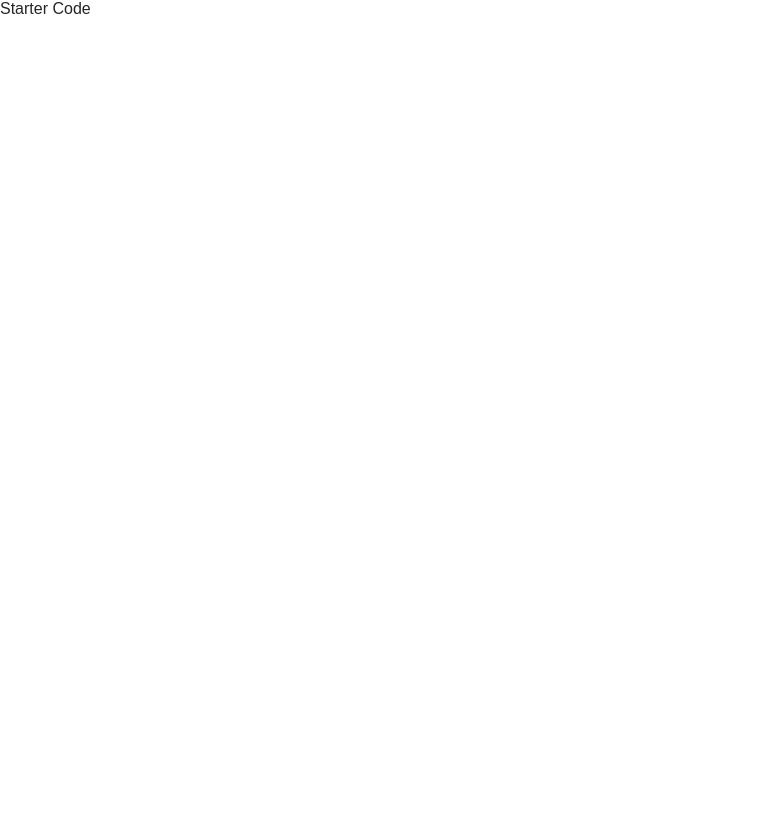
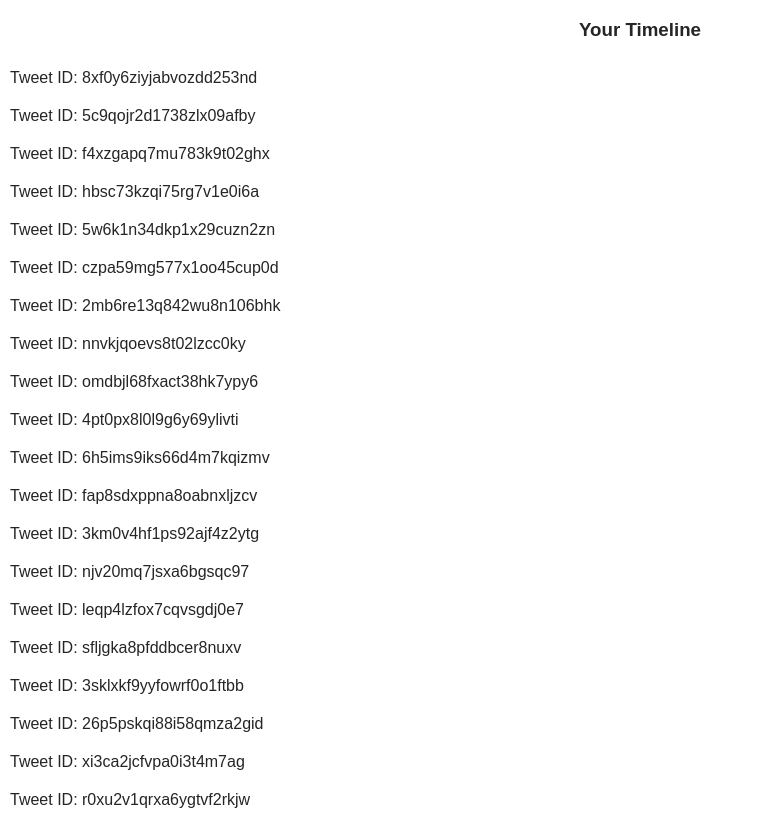
Before and after one commit to juliafealves/chirper, a React (Create React App) app: page / in a window 1280 px wide. Shown: the whole page, without its empty margins (0-763 px from the left). Before the commit the page ends 800 px from the top, so only its background shows below. Built offline with nearby package versions, Linux system fonts and the light colour scheme.

Commit message:
Dashboard.

```diff
--- a/src/components/App.js
+++ b/src/components/App.js
@@ -1,6 +1,7 @@
 import React, { Component } from "react";
 import { connect } from "react-redux";
 import { handleInitialData } from "../actions/shared";
+import Dashboard from "./Dashboard";
 
 class App extends Component {
   componentDidMount() {
@@ -8,8 +9,16 @@
   }
 
   render() {
-    return <div>Starter Code</div>;
+    return (
+      <div>{this.props.loading ? <h3>Loading...</h3> : <Dashboard />}</div>
+    );
   }
 }
 
-export default connect()(App);
+function mapStateToProps({ authedUser }) {
+  return {
+    loading: authedUser === null
+  };
+}
+
+export default connect(mapStateToProps)(App);
--- /dev/null
+++ b/src/components/Dashboard.js
@@ -0,0 +1,25 @@
+import React, { Component } from "react";
+import { connect } from "react-redux";
+
+class Dashboard extends Component {
+  render() {
+    return (
+      <div>
+        <h3 className="center">Your Timeline</h3>
+        <ul className="dashboard-list">
+          {this.props.tweetIds.map(id => (
+            <li key={id}>Tweet ID: {id}</li>
+          ))}
+        </ul>
+      </div>
+    );
+  }
+}
+
+function mapStateToProps({ tweets }) {
+  return {
+    tweetIds: Object.keys(tweets)
+  };
+}
+
+export default connect(mapStateToProps)(Dashboard);
```
